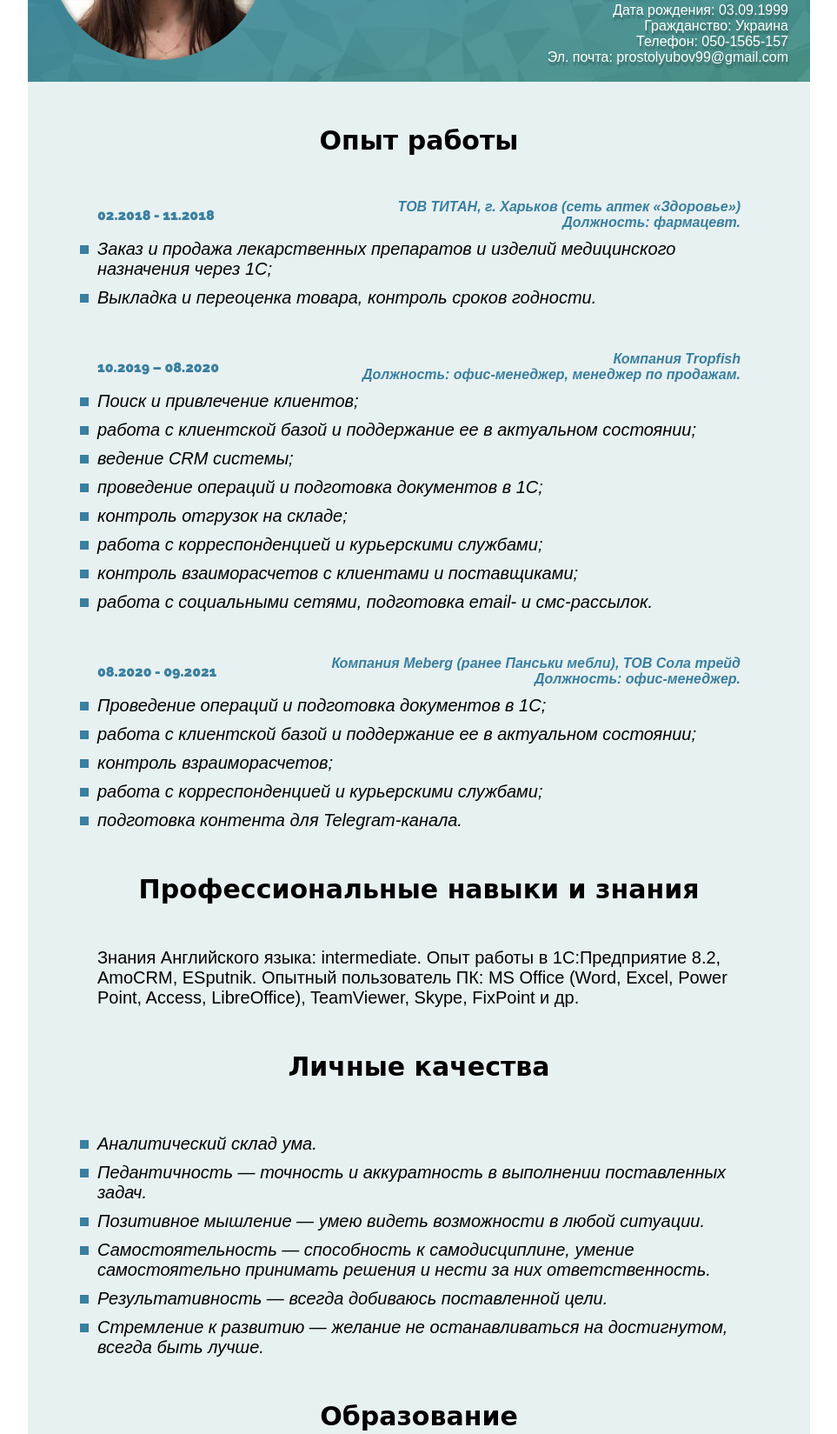
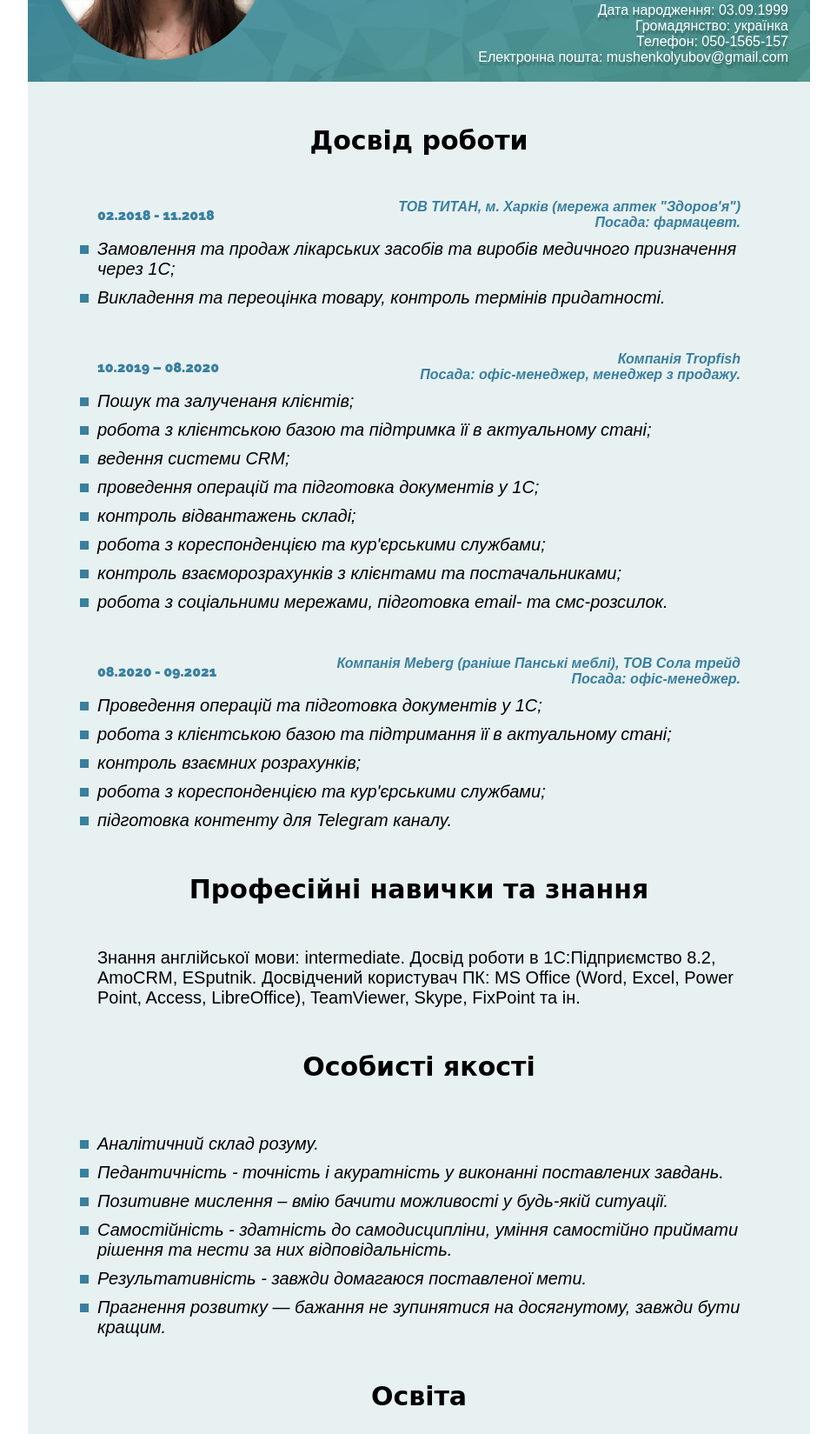
Before and after one commit to RudenkoAndreyKh/lyubasha-resume, a plain HTML site: page index.html in a window 1280 px wide. Shown: the part 206-1855 px from the top of the page at 87% size, without its empty margins (158-1121 px from the left). Drawn offline with Linux system fonts and the light colour scheme; a web font is replaced by a local one.

Commit message:
changed language to Ukrainian

```diff
--- a/index.html
+++ b/index.html
@@ -211,34 +211,34 @@
             <div class="avatar"></div>
             <div class="user-info">
                 <h1>Мушенко</h1>
-                <h1>Любовь Андреевна</h1>
-                <h4>Девушка Кошка</h4>
-                <p>Дата рождения: 03.09.1999 </br>
-                    Гражданство: Украина</br>
+                <h1>Любов Андріївна</h1>
+                <h4>&nbsp;</h4>
+                <p>Дата народження: 03.09.1999 </br>
+                    Громадянство: українка</br>
                     Телефон: 050-1565-157</br>
-                    Эл. почта: prostolyubov99@gmail.com
+                    Електронна пошта: mushenkolyubov@gmail.com
                 </p>
             </div>
         </div>
 
         <div class="resume-container">
             <div class="content-container">
-                <h1>Опыт работы</h1>
+                <h1>Досвід роботи</h1>
 
                 <div class="work-block">
                     <div class="work-header">
                         <div class="date">02.2018 - 11.2018</div>
-                        <div class="company-name">ТОВ ТИТАН, г. Харьков (сеть аптек «Здоровье»)</br>
-                            Должность: фармацевт.</div>
+                        <div class="company-name">ТОВ ТИТАН, м. Харків (мережа аптек "Здоров'я")</br>
+                            Посада: фармацевт.</div>
                     </div>
                     <div class="work-description">
                         <ul>
                             <li>
-                                Заказ и продажа лекарственных препаратов и изделий медицинского назначения
+                                Замовлення та продаж лікарських засобів та виробів медичного призначення
                                 через 1С;
                             </li>
                             <li>
-                                Выкладка и переоценка товара, контроль сроков годности.
+                                Викладення та переоцінка товару, контроль термінів придатності.
                             </li>
                         </ul>
                     </div>
@@ -247,19 +247,19 @@
                 <div class="work-block">
                     <div class="work-header">
                         <div class="date">10.2019 – 08.2020</div>
-                        <div class="company-name">Компания Tropfish</br>
-                            Должность: офис-менеджер, менеджер по продажам.</div>
+                        <div class="company-name">Компанія Tropfish</br>
+                            Посада: офіс-менеджер, менеджер з продажу.</div>
                     </div>
                     <div class="work-description left-side">
                         <ul>
-                            <li>Поиск и привлечение клиентов;</li>
-                            <li>работа с клиентской базой и поддержание ее в актуальном состоянии;</li>
-                            <li>ведение CRM системы;</li>
-                            <li>проведение операций и подготовка документов в 1С;</li>
-                            <li>контроль отгрузок на складе;</li>
-                            <li>работа с корреспонденцией и курьерскими службами;</li>
-                            <li>контроль взаиморасчетов с клиентами и поставщиками;</li>
-                            <li>работа с социальными сетями, подготовка email- и смс-рассылок.</li>
+                            <li>Пошук та залученаня клієнтів;</li>
+                            <li>робота з клієнтською базою та підтримка її в актуальному стані;</li>
+                            <li>ведення системи CRM;</li>
+                            <li>проведення операцій та підготовка документів у 1С;</li>
+                            <li>контроль відвантажень складі;</li>
+                            <li>робота з кореспонденцією та кур'єрськими службами;</li>
+                            <li>контроль взаєморозрахунків з клієнтами та постачальниками;</li>
+                            <li>робота з соціальними мережами, підготовка email- та смс-розсилок.</li>
                         </ul>
                     </div>
                 </div>
@@ -267,51 +267,52 @@
                 <div class="work-block">
                     <div class="work-header">
                         <div class="date">08.2020 - 09.2021</div>
-                        <div class="company-name">Компания Meberg (ранее Панськи мебли), ТОВ Сола трейд</br>
-                            Должность: офис-менеджер.</div>
+                        <div class="company-name">Компанія Meberg (раніше Панські меблі), ТОВ Сола трейд</br>
+                            Посада: офіс-менеджер.</div>
                     </div>
                     <div class="work-description">
                         <ul>
-                            <li>Проведение операций и подготовка документов в 1С;</li>
-                            <li>работа с клиентской базой и поддержание ее в актуальном состоянии;</li>
-                            <li>контроль взраиморасчетов;</li>
-                            <li>работа с корреспонденцией и курьерскими службами;</li>
-                            <li>подготовка контента для Telegram-канала.</li>
+                            <li>Проведення операцій та підготовка документів у 1С;</li>
+                            <li>робота з клієнтською базою та підтримання її в актуальному стані;</li>
+                            <li>контроль взаємних розрахунків;</li>
+                            <li>робота з кореспонденцією та кур'єрськими службами;</li>
+                            <li>підготовка контенту для Telegram каналу.</li>
                         </ul>
                     </div>
                 </div>
 
-                <h1>Профессиональные навыки и знания</h1>
+                <h1>Професійні навички та знання</h1>
 
-                <p class="skills">Знания Английского языка: intermediate.
-                    Опыт работы в 1C:Предприятие 8.2, AmoCRM, ESputnik.
-                    Опытный пользователь ПК: MS Office (Word, Exсel, Power Point, Access, LibreOffice),
+                <p class="skills">Знання англійської мови: intermediate.
+                    Досвід роботи в 1C:Підприємство 8.2, AmoCRM, ESputnik.
+                    Досвідчений користувач ПК: MS Office (Word, Excel, Power Point, Access, LibreOffice),
                     TeamViewer,
-                    Skype, FixPoint и др.
+                    Skype, FixPoint та ін.
                 </p>
             <!-- </br></br></br></br></br></br> -->
-                <h1>Личные качества</h1>
+                <h1>Особисті якості</h1>
 
                 <div class="profile">
                     <ul>
-                        <li>Аналитический склад ума.</li>
-                        <li>Педантичность — точность и аккуратность в выполнении поставленных задач.</li>
-                        <li>Позитивное мышление — умею видеть возможности в любой ситуации.</li>
-                        <li>Самостоятельность — способность к самодисциплине, умение самостоятельно принимать
-                            решения и нести за них ответственность.</li>
-                        <li>Результативность — всегда добиваюсь поставленной цели.</li>
-                        <li>Стремление к развитию — желание не останавливаться на достигнутом, всегда быть лучше.
+                        <li>Аналітичний склад розуму.</li>
+                        <li>Педантичність - точність і акуратність у виконанні поставлених завдань.</li>
+                        <li>Позитивне мислення – вмію бачити можливості у будь-якій ситуації.</li>
+                        <li>Самостійність - здатність до самодисципліни, уміння самостійно приймати
+                            рішення та нести за них відповідальність.</li>
+                        <li>Результативність - завжди домагаюся поставленої мети.</li>
+                        <li>
+                            Прагнення розвитку — бажання не зупинятися на досягнутому, завжди бути кращим.
                         </li>
                     </ul>
                 </div>
 
-                <h1>Образование</h1>
+                <h1>Освіта</h1>
 
                 <div class="education-block">
                     <div class="education-header">
                         <div class="date">2016 – 2018</div>
-                        <div class="education-name">Колледж Национального фармацевтического университета</br>
-                            Специальность: фармация
+                        <div class="education-name">Коледж Національного фармацевтичного університету</br>
+                            Спеціальність: фармація
                         </div>
                     </div>
                 </div>
@@ -319,7 +320,21 @@
                 <div class="education-block">
                     <div class="education-header">
                         <div class="date">2018 - 2019</div>
-                        <div class="education-name">Курс палиативной медицины</div>
+                        <div class="education-name">Курс паліативної медицини</div>
+                    </div>
+                </div>
+
+                <div class="education-block">
+                    <div class="education-header">
+                        <div class="date">10.2021 - 12.2021</div>
+                        <div class="education-name">Стажування з рекрутингу</div>
+                    </div>
+                </div>
+
+                <div class="education-block">
+                    <div class="education-header">
+                        <div class="date">11.2021 - 06.2022</div>
+                        <div class="education-name">Курс англійської (Language Club)</div>
                     </div>
                 </div>
 
```
